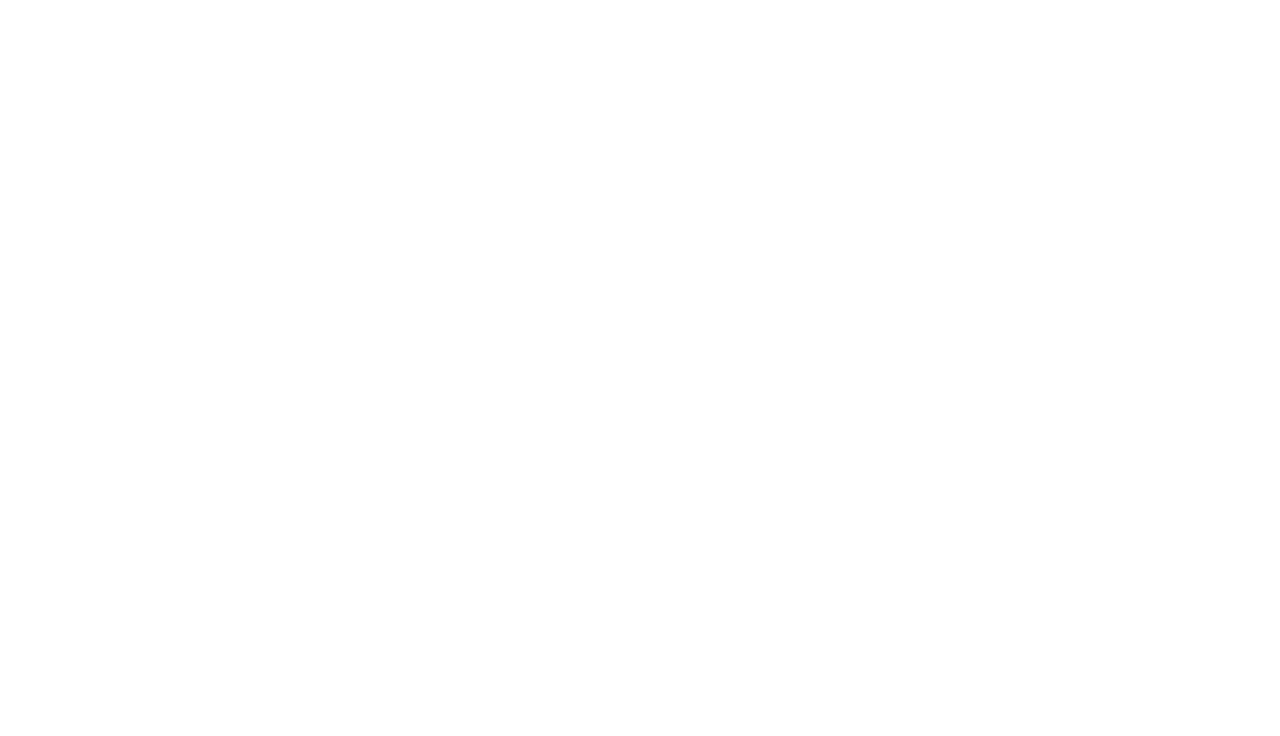
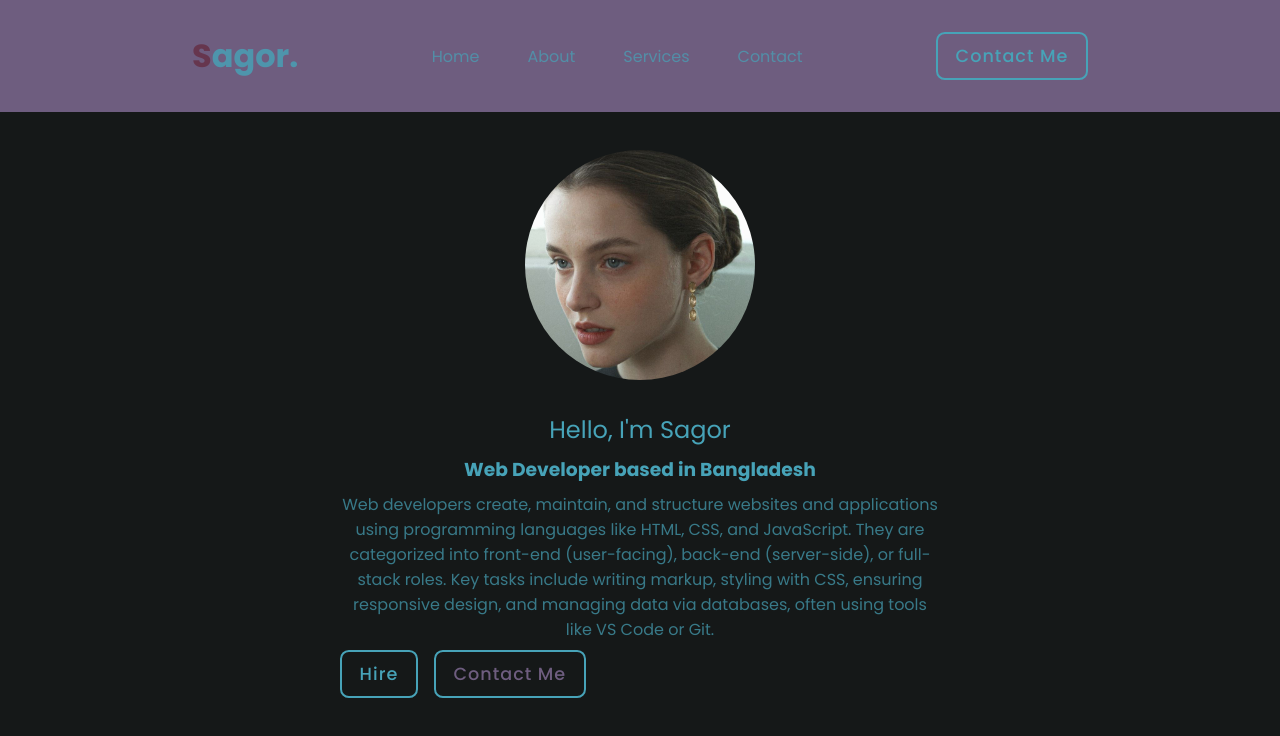
Before and after one commit to Sagor8S/my-simple-website, a plain HTML site: page index.html in a window 1280 px wide. Drawn offline with Linux system fonts and the light colour scheme; a web font is replaced by a local one.

Commit message:
code update

```diff
--- a/index.html
+++ b/index.html
@@ -12,7 +12,38 @@
      <link rel="stylesheet" href="style.css">
 </head>
 <body>
+    <!-- nav section code start here -->
+    <nav>
+        <a href="#" class="logo"><span class="sagor">S</span>agor.</a>
 
+        <ul class="Links">
+            <a href="#home">Home</a>
+            <a href="#about">About</a>
+            <a href="#services">Services</a>
+            <a href="#contact">Contact</a>
+        </ul>
+
+        <i class="fa-solid fa-bars" id="menu"></i>
+
+        <a href="#contact" class="btn">Contact Me</a>
+    </nav>
+
+
+    <!-- home section code start here -->
+    <section id="home">
+        <img src="image/image.jpg" alt="image">
+
+        <div class="info-box">
+            <h1><span>Hello, I'm Sagor</span></h1>
+            <h3><span>Web Developer</span> based in Bangladesh</h3>
+            <p>Web developers create, maintain, and structure websites and applications using programming languages like HTML, CSS, and JavaScript. They are categorized into front-end (user-facing), back-end (server-side), or full-stack roles. Key tasks include writing markup, styling with CSS, ensuring responsive design, and managing data via databases, often using tools like VS Code or Git.</p>
+
+            <div class="btn-box">
+                <div class="btn">Hire</div>
+                <div class="btn">Contact Me</div>
+            </div>
+        </div>
+    </section>
 
     <!-- javascript link -->
      <script src="script.js"></script>
--- a/style.css
+++ b/style.css
@@ -1,2 +1,159 @@
 /* css Importing Google fonts */
 @import url('https://fonts.googleapis.com/css2?family=Miniver&family=Poppins:ital,wght@0,300;0,400;0,500;0,600;0,700;1,300;1,400&display=swap');
+
+*{
+    margin: 0;
+    padding: 0;
+    box-sizing: border-box;
+    text-decoration: none;
+    list-style: none;
+    scroll-behavior: smooth;
+    font-family: 'Poppins', sans-serif;
+}
+
+:root{
+    --bg-color:rgb(21, 24, 24);
+    --second-bg-color:rgb(110, 93, 127);
+    --hover-color:rgb(101, 45, 67);
+    --text-color:rgb(71, 163, 184);
+}
+
+body{
+    min-height: 100vh;
+    background: var(--bg-color);
+}
+
+/* nav section code start here */
+nav{
+    position: fixed;
+    top: 0;
+    width: 100%;
+    padding: 2rem 15%;
+    display: flex;
+    align-items: center;
+    justify-content: space-between;
+    background: var(--second-bg-color);
+    backdrop-filter: blur(10px);
+    z-index: 1000;
+}
+
+ul{
+    display: flex;
+    align-items: center;
+    gap: 3em;
+}
+
+nav ul a{
+    color: var(--text-color);
+    opacity: 0.7;
+    transition: 0.2s ease-in-out;
+}
+
+nav ul a:hover{
+    opacity: 1;
+}
+
+.logo{
+    font-size: 2em;
+    color: var(--text-color);
+    font-weight: 700;
+    opacity: 0.8;
+    transition: 0.2s ease-in-out;
+}
+
+.logo:hover{
+    opacity: 1;
+}
+
+.sagor{
+    color: var(--hover-color);
+}
+
+.btn{
+    padding: 0.5em 1em;
+    color: var(--text-color);
+    font-weight: 500;
+    letter-spacing: 1px;
+    border-radius: 0.5em;
+    font-size: 1.1em;
+    border: 2px solid var(--text-color);
+    cursor: pointer;
+    transition: 0.3s ease-in-out;
+}
+
+.btn:hover{
+    background: var(--hover-color);
+    color: var(--bg-color);
+}
+
+#menu{
+    color: var(--text-color);
+    font-size: 2em;
+    display: none;
+}
+
+/* home section code start here */
+section{
+    min-height: 100vh;
+    padding:  5% 15%;
+}
+
+#home{
+    display: flex;
+    flex-direction: column;
+    align-items: center;
+    justify-content: center;
+    gap: 2em;
+    color: var(--text-color);
+}
+
+#home img{
+    width: 18vw;
+    border-radius: 50%;
+    margin-top: 3em;
+}
+
+.info-box{
+    display: flex;
+    flex-direction: column;
+    text-align: center;
+    gap: 0.5em;
+    max-width: 600px;
+}
+
+.info-box h1{
+    font-size: 5em;
+    font-weight: 600;
+}
+
+.info-box h1{
+    font-size: 1.5em;
+    font-weight: 400;
+}
+.info-box p{
+    opacity: 0.7;
+}
+
+.btn-box{
+    display: flex;
+    gap: 1em;
+}
+
+.btn-box .btn:nth-of-type(2){
+    background: var(--bg-color);
+    color: var(--second-bg-color);
+}
+
+.btn-box .btn:nth-of-type(2):hover{
+    background: var(--bg-color);
+    color: var(--hover-color);
+}
+
+::-webkit-scrollbar{
+    width: 20px;
+    background: var(--bg-color);
+}
+
+::-webkit-scrollbar-thumb{
+    background: linear-gradient(to bottom, #6cff52, #3ec5ff);
+}
```
